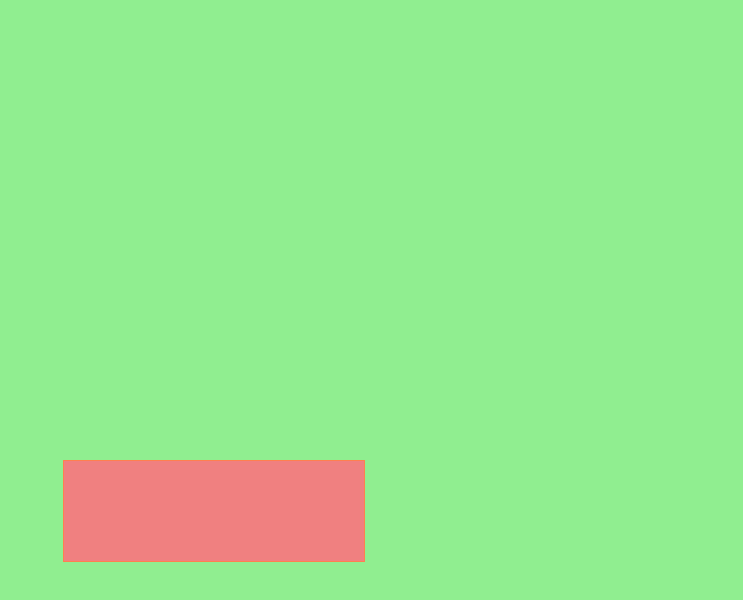
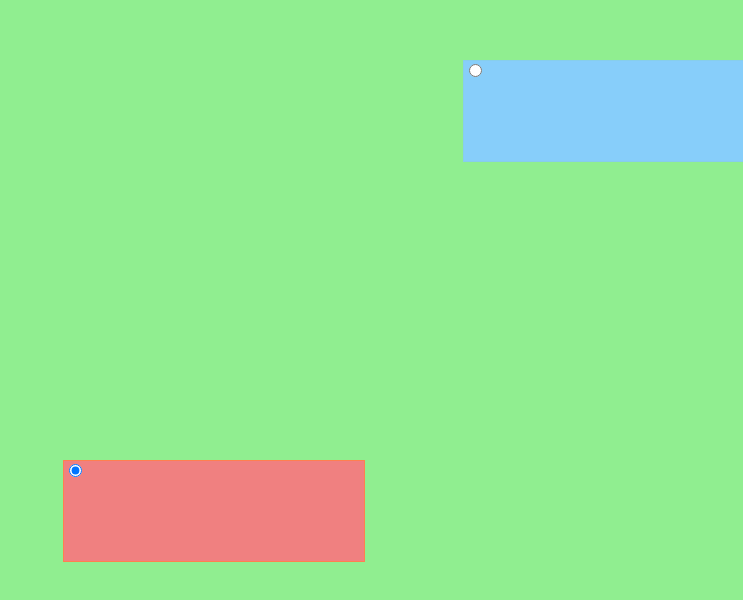
Before and after one commit to GrihanOs/drag-drop-stick, a website: page divMover.html in a window 1280 px wide. Shown: the part 140-740 px from the top of the page, without its empty margins (537-1280 px from the left). Drawn offline with Linux system fonts and the light colour scheme.

Commit message:
Select active div

```diff
--- a/divMover.html
+++ b/divMover.html
@@ -15,14 +15,21 @@
 		.moved {
 			width: 300px;
 			height: 100px;
-			background-color: lightcoral;
-			border: 1px solid coral;
 			position: absolute;
 		}
 
 		#moved-1 {
 			left: 600px;
 			top: 600px;
+			background-color: lightcoral;
+			border: 1px solid coral;
+		}
+
+		#moved-2 {
+			left: 1000px;
+			top: 200px;
+			background-color: lightskyblue;
+			border: 1px solid skyblue;
 		}
 	</style>
 	<script>
@@ -41,6 +48,8 @@
 
 		let horizontalMove = false;
 		let horizontalMoveDiff = 0;
+
+		let activeDiv;
 
 		function initialize() {
 
@@ -62,7 +71,9 @@
 
 			});
 
-			requestAnimationFrame(doMove)
+			activeDiv = document.getElementById("moved-1");
+
+			requestAnimationFrame(doMove);
 		}
 
 		function moveStart(directionKey) {
@@ -118,17 +129,21 @@
 
 			if (verticalMove || horizontalMove) {
 
-				const moved1 = document.getElementById("moved-1");
-				const clientRect = moved1.getBoundingClientRect();
+				const clientRect = activeDiv.getBoundingClientRect();
 
 				const newLeft = clientRect.left + horizontalMoveDiff * SPEED;
 				const newTop = clientRect.top + verticalMoveDiff * SPEED;
 
-				moved1.style.left = `${newLeft}px`;
-				moved1.style.top = `${newTop}px`;
+				activeDiv.style.left = `${newLeft}px`;
+				activeDiv.style.top = `${newTop}px`;
 			}
 
 			requestAnimationFrame(doMove);
+		}
+
+		function changeSelection(radioButton) {
+			activeDiv = radioButton.parentElement;
+			radioButton.blur();
 		}
 
 	</script>
@@ -136,7 +151,30 @@
 
 <body onload="initialize()">
 	<div class="container">
-		<div class="moved" id="moved-1">
+		<div
+			class="moved"
+			id="moved-1"
+		>
+			<input
+				type="radio"
+				id="moved-1-select"
+				name="div-select"
+				value="moved-1"
+				onchange="changeSelection(this)"
+				checked="true"
+			/>
+		</div>
+		<div
+			class="moved"
+			id="moved-2"
+		>
+			<input
+				type="radio"
+				id="moved-2-select"
+				name="div-select"
+				value="moved-2"
+				onchange="changeSelection(this)"
+			/>
 		</div>
 	</div>
 </body>
```
